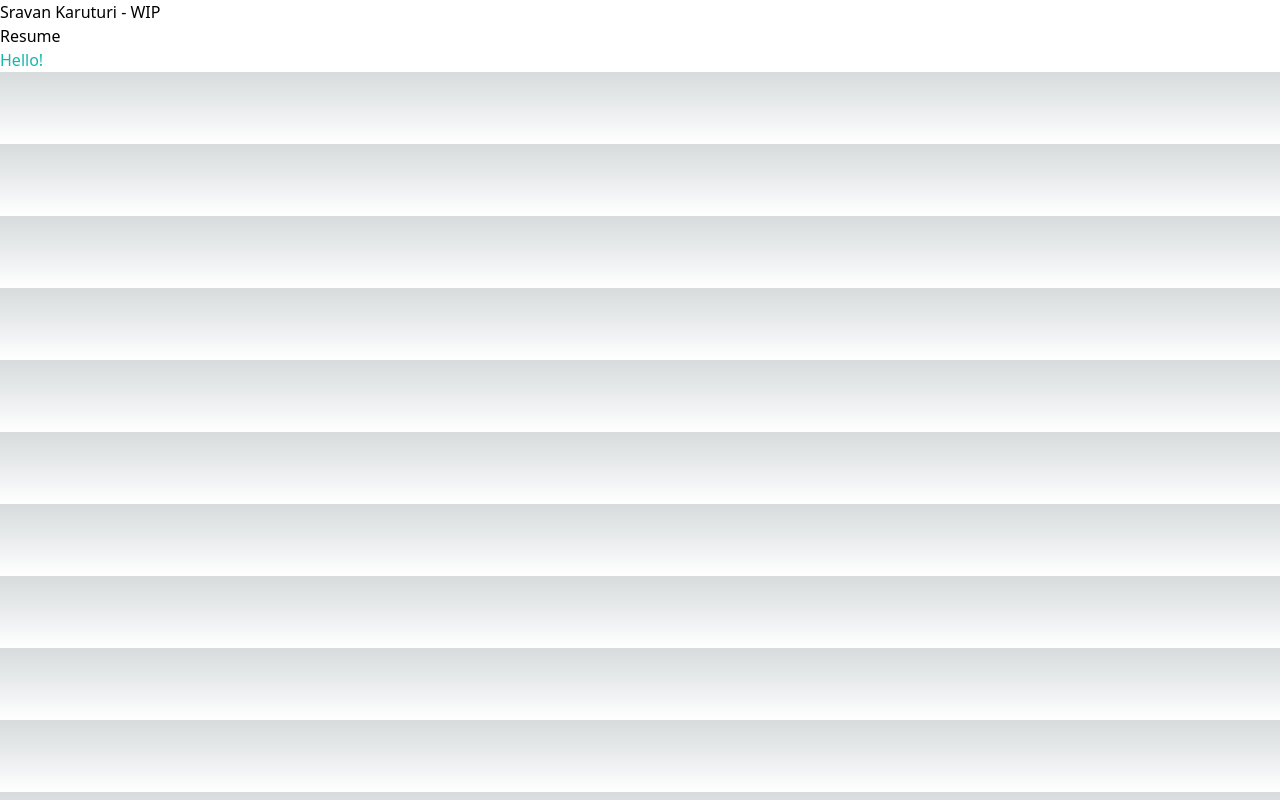
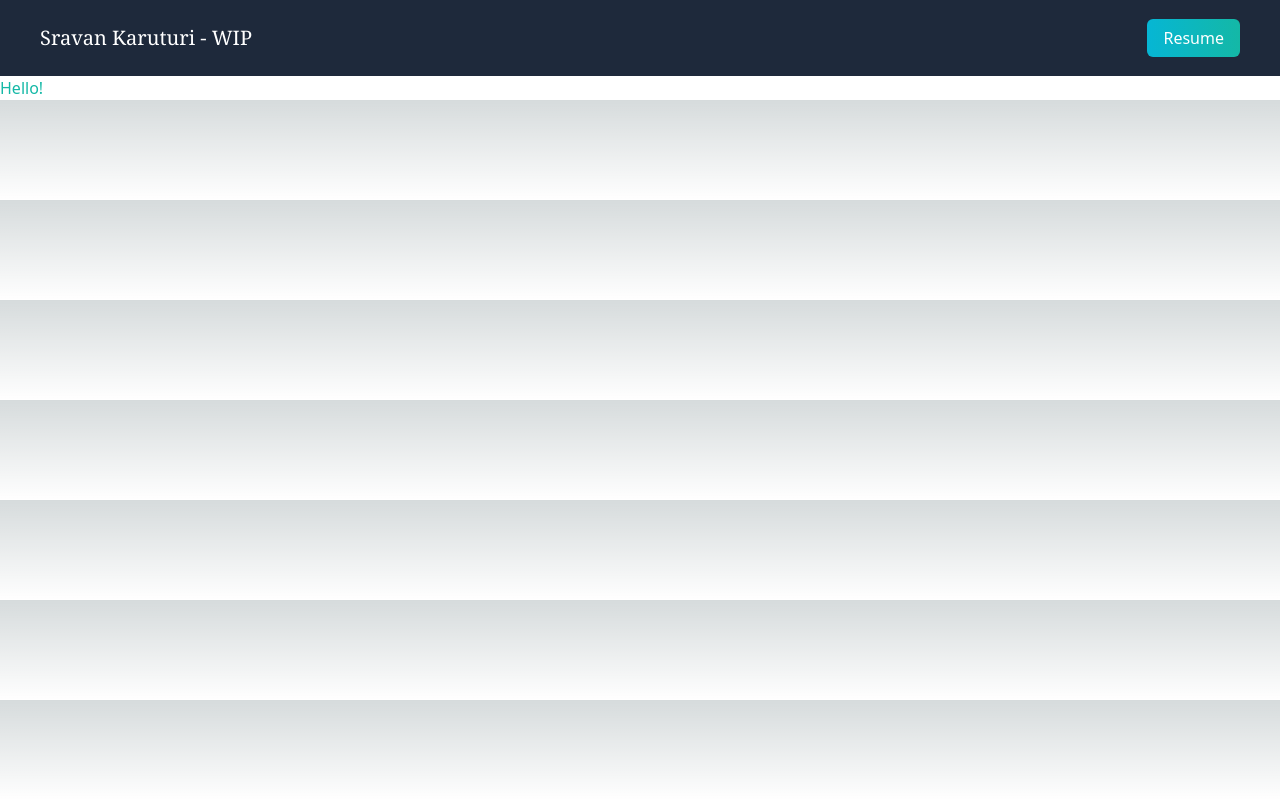
Before and after one commit to sravankaruturi/react-portfolio, a Next.js app: page / in a window 1280 px wide. Built offline with nearby package versions, Linux system fonts and the light colour scheme.

Commit message:
Update tailwind js

```diff
--- a/tailwind.config.js
+++ b/tailwind.config.js
@@ -3,7 +3,7 @@ module.exports = {
   content: [
     "./app/**/*.{js,ts,jsx,tsx}",
     "./pages/**/*.{js,ts,jsx,tsx}",
-    "./components/**/*.{js,ts,jsx,tsx}",
+    "./Components/**/*.{js,ts,jsx,tsx}",
 
     // Or if using `src` directory:
     "./src/**/*.{js,ts,jsx,tsx}",
```
